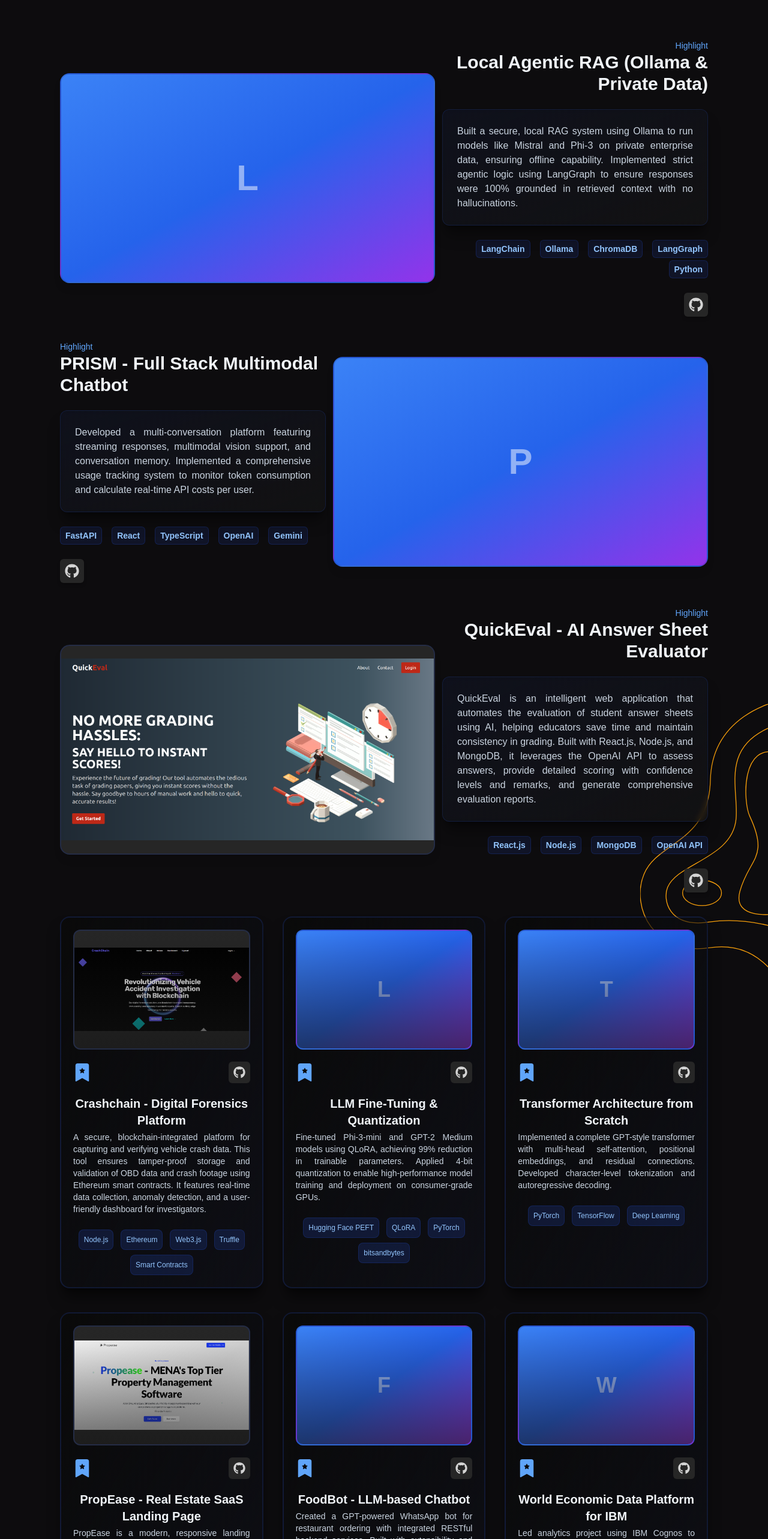
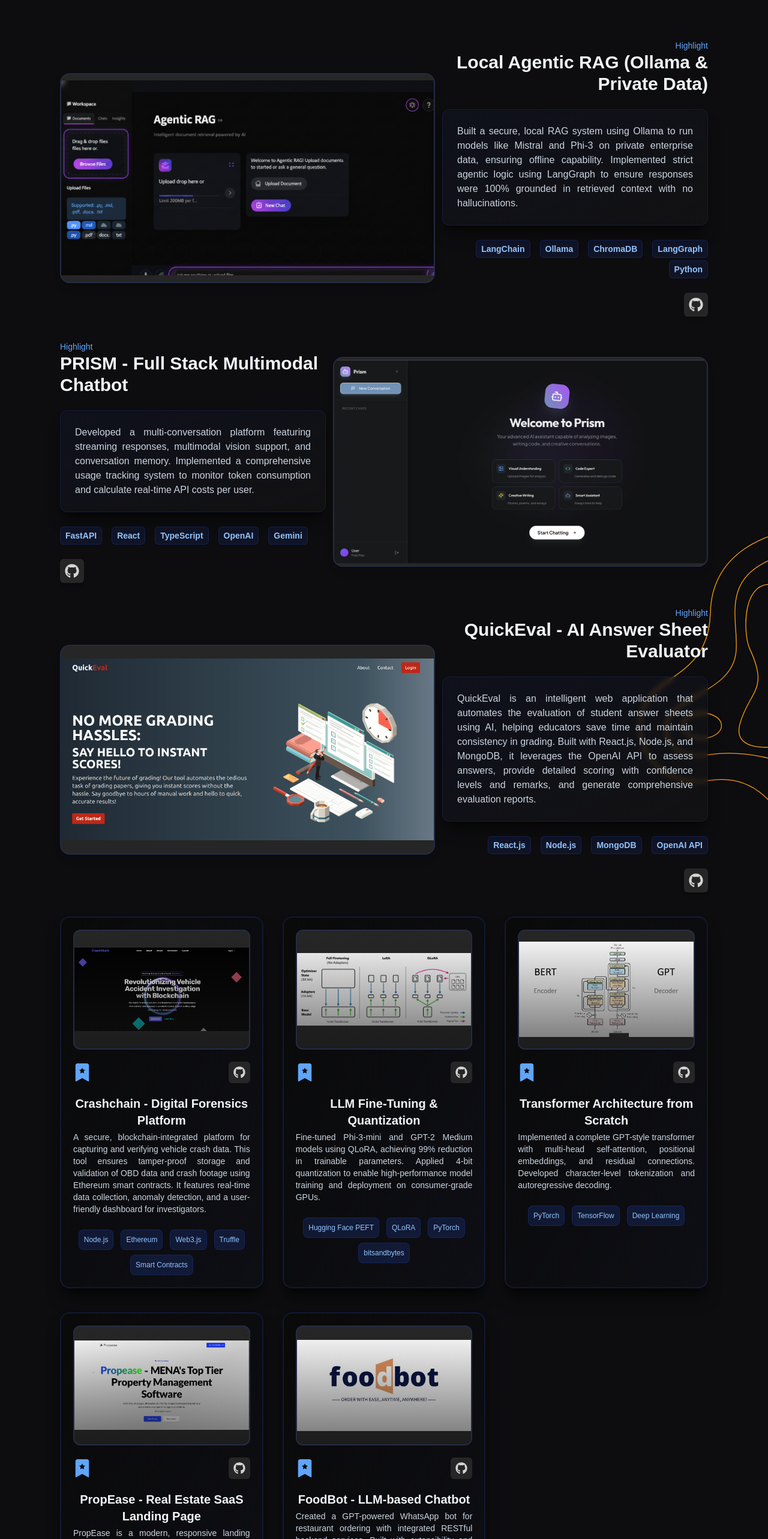
Before and after one commit to adilzubair/portfolio, a React (Create React App) app: page / in a window 1280 px wide. Shown: the part 4420-6986 px from the top of the page at 60% size. Built offline with nearby package versions, Linux system fonts and the light colour scheme; the HTML template or start-up script is replaced by a standard one.

Commit message:
image addition

```diff
--- a/src/components/Projects/Constants.js
+++ b/src/components/Projects/Constants.js
@@ -7,7 +7,7 @@
     tech: ["LangChain", "Ollama", "ChromaDB", "LangGraph", "Python"],
     code: "https://github.com/adilzubair/",
     live: "",
-    thumbnail: null,
+    thumbnail: "/images/projects/agentic-rag-chatbot.png",
     featured: true,
   },
   {
@@ -17,7 +17,7 @@
     tech: ["FastAPI", "React", "TypeScript", "OpenAI", "Gemini"],
     code: "https://github.com/adilzubair/",
     live: "",
-    thumbnail: null,
+    thumbnail: "/images/projects/prism-chatbot.png",
     featured: true,
   },
   {
@@ -47,7 +47,7 @@
     tech: ["Hugging Face PEFT", "QLoRA", "PyTorch", "bitsandbytes"],
     code: "https://github.com/adilzubair/",
     live: "",
-    thumbnail: null,
+    thumbnail: "/images/projects/fine-tuning.png",
     featured: false,
   },
   {
@@ -57,7 +57,7 @@
     tech: ["PyTorch", "TensorFlow", "Deep Learning"],
     code: "https://github.com/adilzubair/",
     live: "",
-    thumbnail: null,
+    thumbnail: "/images/projects/transformer-architecture.png",
     featured: false,
   },
   {
@@ -77,9 +77,10 @@
     tech: ["GPT", "WhatsApp API", "REST APIs", "Python"],
     code: "https://github.com/adilzubair/Yukthi_hackathon",
     live: "",
-    thumbnail: null,
+    thumbnail: "/images/projects/footbot.png",
     featured: false,
   },
+  /*
     {
       title: "World Economic Data Platform for IBM",
       description:
@@ -90,6 +91,8 @@
       thumbnail: null,
       featured: false,
     },
+  */
+  /*
     {
       title: "LedgerTrue - Anomaly Detection Dashboard",
       description:
@@ -100,4 +103,5 @@
       thumbnail: null,
       featured: false,
     },
+  */
 ];
```
Also changed, not shown: public/images/projects/fine-tuning.png (added). Lines whose indentation alone changed are shown as unchanged.
